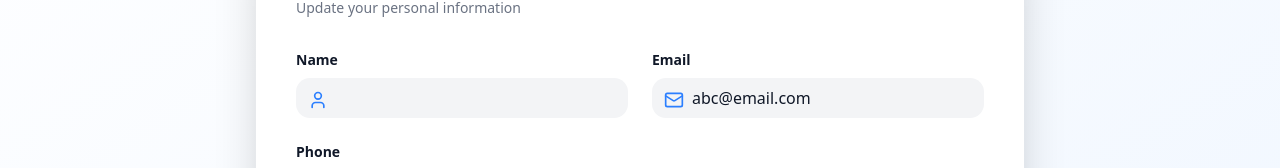
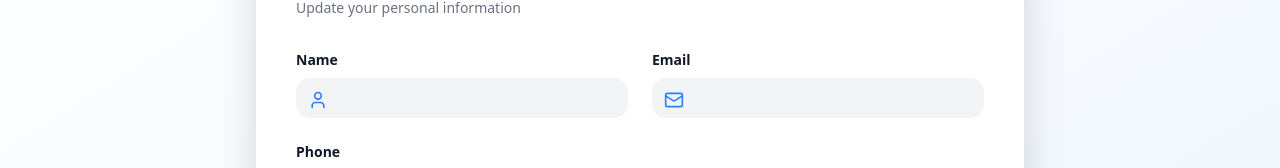
Before and after one commit to PralayeshMukherjee/DeepThreat, a React (Vite) app in the folder Frontend/: page /mainlayout/editprofile in a window 1280 px wide. Shown: the part 348-516 px from the top of the page. Built offline with nearby package versions, Linux system fonts and the light colour scheme; no server answers; sample sign-in values are in the browser's storage.

Commit message:
add the onSubmit attribute

```diff
--- a/Frontend/src/Pages/EditProfile.jsx
+++ b/Frontend/src/Pages/EditProfile.jsx
@@ -8,7 +8,7 @@ import "react-toastify/dist/ReactToastify.css";
 export default function EditProfile() {
   const [formData, setFormData] = useState({
     name: "",
-    email: "abc@email.com",
+    email: "",
     phone: "",
   });
   const handleDataFetching = async (email) => {
@@ -73,6 +73,7 @@ export default function EditProfile() {
       alert("Invalid OTP");
     }
   };
+  const handleSaveChanges = async () => {};
 
   return (
     <div
```
